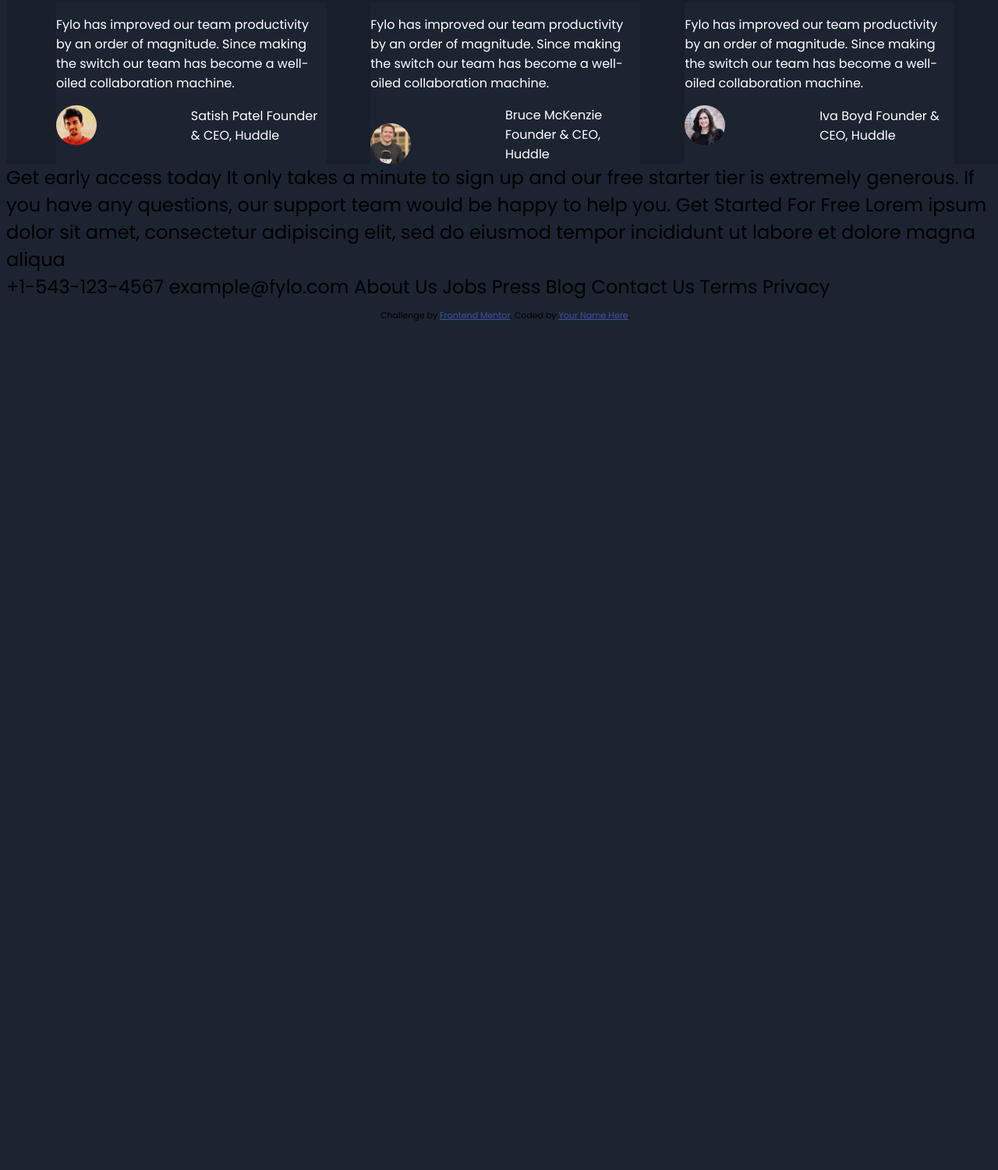
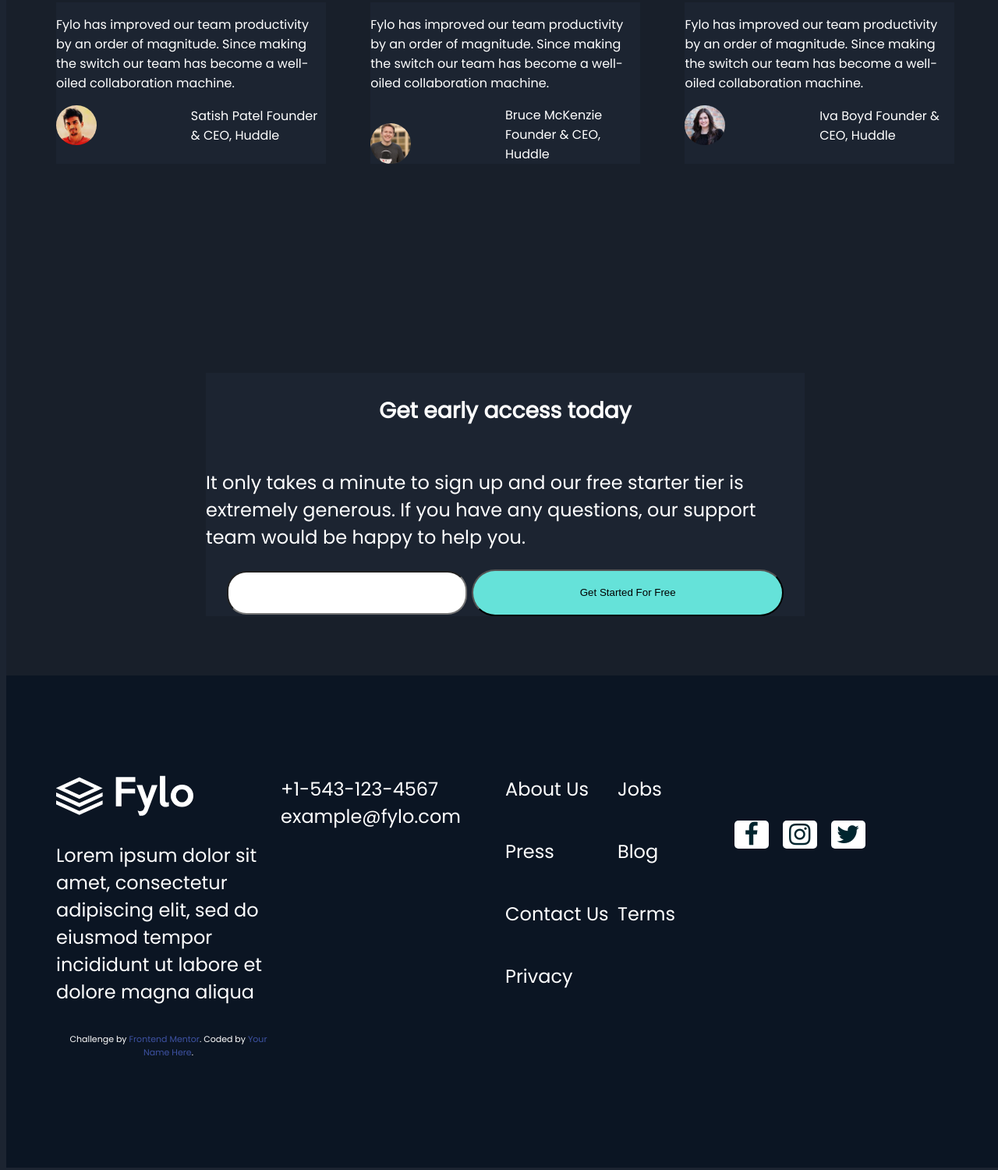
Before and after one commit to ChamuMutezva/FyloLandingPage2, a plain HTML site: page index.html in a window 1280 px wide. Shown: the part 2840-4340 px from the top of the page at 78% size. Before the commit the page ends 3264 px from the top, so only its background shows below. Drawn offline with Linux system fonts and the light colour scheme.

Commit message:
feat: footer and main layout with css

```diff
--- a/index.html
+++ b/index.html
@@ -7,7 +7,7 @@
   <!-- displays site properly based on user's device -->
 
   <link rel="icon" type="image/png" sizes="32x32" href="./images/favicon-32x32.png">
-
+  <link rel="stylesheet prefetch" href="https://maxcdn.bootstrapcdn.com/font-awesome/4.6.1/css/font-awesome.min.css">
   <title>Frontend Mentor | Fylo landing page with dark theme and features grid</title>
   <link rel="stylesheet" href="main.css">
   <link href="https://fonts.googleapis.com/css?family=Poppins" rel="stylesheet">
@@ -47,7 +47,7 @@
           Fylo stores all your most important files in one secure location. Access them wherever
           you need, share and collaborate with friends family, and co-workers.
         </p>
-          <button id="getStarted"> Get Started </button>
+        <button class="getStarted"> Get Started </button>
       </div>
 
     </div>
@@ -153,43 +153,52 @@
       </div>
     </div>
 
-
-
-
-
-
-
-
-
-
-
-
-
-
-
-    Get early access today
-
+    <div id="signUpSection">
+      <div id="getEarlyAccess">
+        <h3> Get early access today</h3>
+        <p>
           It only takes a minute to sign up and our free starter tier is extremely generous. If you have any
           questions, our support team would be happy to help you.
+        </p>
+        <div id="registration">
+          <input type=text>
+          <button class="getStarted">Get Started For Free</button>
+        </div>
+      </div>
+    </div>
 
-    Get Started For Free
+  </main>
+  <footer>
 
+    <div id="logoSection">
+      <img src="images/logo.svg">
+      <p>
         Lorem ipsum dolor sit amet, consectetur adipiscing elit, sed do eiusmod tempor incididunt ut labore et
         dolore magna aliqua
-  </main>
-  <footer>
+      </p>
+    </div>
+
+    <div id="telephone">
       +1-543-123-4567
       example@fylo.com
+    </div>
 
-    About Us
-    Jobs
-    Press
-    Blog
+    <div id="aboutUs">
+      <a href="">About Us</a>
+      <a href=""> Jobs</a>
+      <a href="">Press</a>
+      <a href=""> Blog</a>
 
-    Contact Us
-    Terms
-    Privacy
+      <a href="">Contact Us</a>
+      <a href="">Terms</a>
+      <a href=""> Privacy</a>
+    </div>
 
+    <div id="socials">
+      <a href="" class="fa fa-facebook-f" rel="noopener"></a>
+      <a href="" class="fa fa-instagram" rel="noopener"></a>
+      <a href="" class="fa fa-twitter" rel="noopener"></a>
+    </div>
 
     <p class="attribution">
       Challenge by <a href="https://www.frontendmentor.io?ref=challenge" target="_blank">Frontend Mentor</a>.
--- a/main.css
+++ b/main.css
@@ -3,10 +3,13 @@ body {
     background-color: hsl(217, 28%, 15%);
     font-family: "Poppins", sans-serif;
     font-size: x-large;
+    color: white;
 }
+
 header {
     height: 100px;
 }
+
 main {
     width: 100%;
     height: 100%;
@@ -25,7 +28,7 @@ div#hero {
     background-image: url("images/bg-curvy-desktop.svg");
     background-repeat: no-repeat;
     background-size: contain;
-    background-position:  bottom;
+    background-position: bottom;
 }
 
 div#hero img {
@@ -50,7 +53,7 @@ div#secureLoc {
     text-align: center;
 }
 
-button#getStarted {
+button.getStarted {
     width: 30%;
     height: 60px;
     border-radius: 30px;
@@ -72,7 +75,8 @@ div.files {
     margin: auto;
 }
 
-div#filesAccess, div#security {
+div#filesAccess,
+div#security {
     margin-top: 30%;
 }
 
@@ -91,13 +95,14 @@ div#stayProductive {
     text-align: start;
 }
 
-#productive img{
+#productive img {
     width: 80%;
 }
 
 div#commentary {
     background-color: hsl(218, 28%, 13%);
     padding-top: 10%;
+    padding-bottom: 15%;
 }
 
 div#commentSection {
@@ -109,7 +114,7 @@ div#commentSection {
     font-size: medium;
 }
 
-.comments{
+.comments {
     background-color: hsl(217, 28%, 15%);
     color: white;
 }
@@ -120,7 +125,62 @@ div#commentSection {
     align-items: end;
 }
 
-.profile img{
+.profile img {
     border-radius: 50%;
     width: 30%;
 }
+
+div#getEarlyAccess {
+    margin: 5% auto;
+    width: 60%;
+    background-color: hsl(217, 28%, 15%);
+    display: grid;
+    grid-template-columns: 1fr;
+    justify-items: center;
+}
+
+div#signUpSection {
+    padding-top: 1%;
+    padding-bottom: 1%;
+    background-color: hsl(218, 28%, 13%);
+}
+
+div#getEarlyAccess {}
+
+footer {
+    padding: 10% 5%;
+    display: grid;
+    grid-template-columns: 1fr 1fr 1fr 1fr;
+    background-color: hsl(216, 53%, 9%);
+}
+
+.fa {
+    width: 40px;
+    margin: 20% 2%;
+    text-align: center;
+    border-radius: 5px;
+    padding: 2px;
+    font-size: xx-large;
+    text-decoration: none;
+    background-color: white;
+    color: hsl(192, 100%, 9%);
+}
+
+div#aboutUs {
+    display: grid;
+    grid-template-columns: 1fr 1fr;
+    /* text-decoration: none; */
+}
+
+footer a {
+    text-decoration: none;
+    color: white;
+}
+#registration button.getStarted {
+    width: 400px;
+}
+input[type="text"] {
+    width: 300px;
+    height: 50px;
+    border-radius: 25px;
+}
```
Lines whose indentation alone changed are shown as unchanged.
